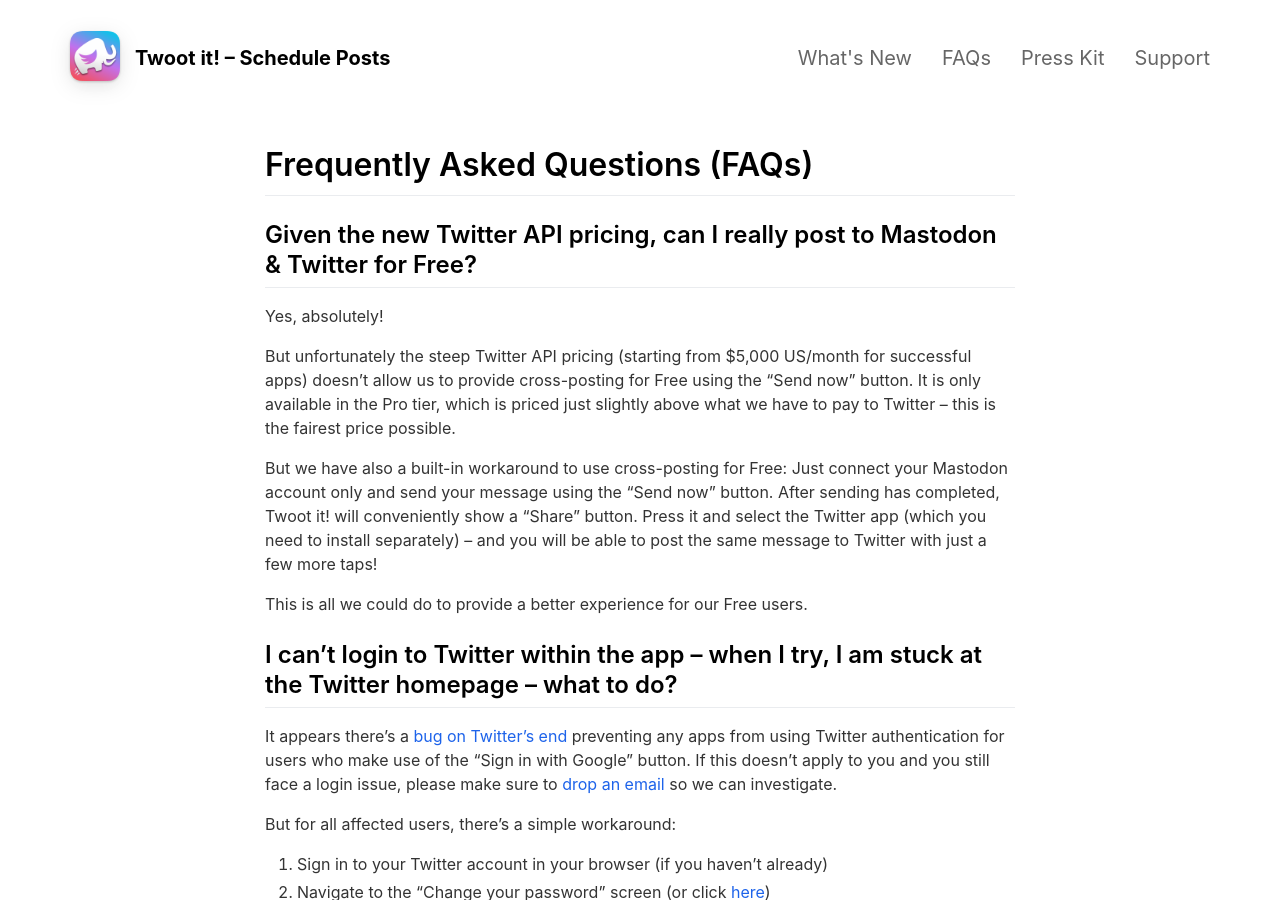
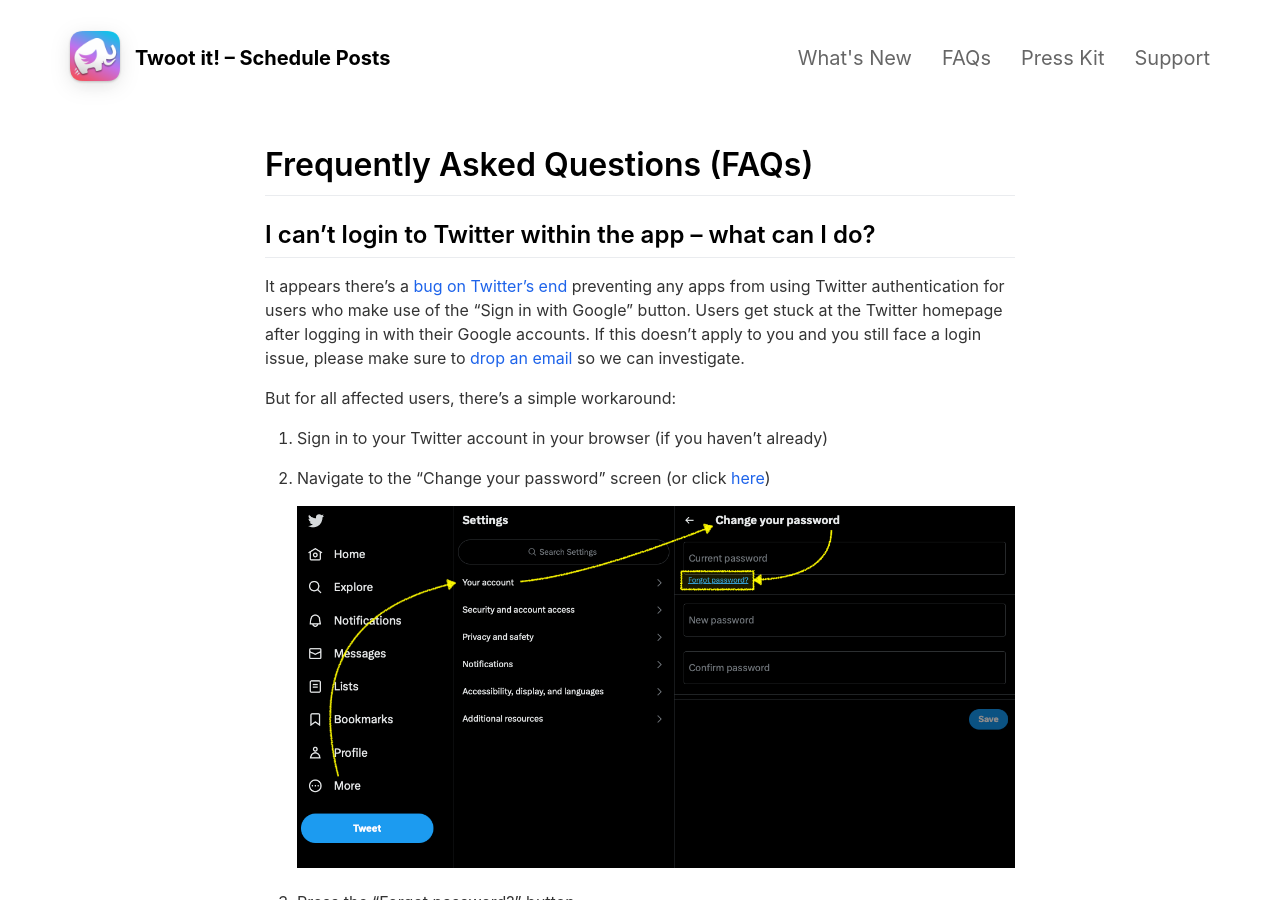
Before and after one commit to FlineDev/CrossCraft-LandingPage, a Jekyll site: the page built from _pages/faq.md, in a window 1280 px wide and 900 px high. Built offline with Jekyll 4.4.1, drawn with Linux system fonts in a browser that asks for light colours; nearby versions of some CDN libraries; some of the changed text lies outside the part shown.

Commit message:
Add images to the FAQ & change order of questions

```diff
--- a/_pages/faq.md
+++ b/_pages/faq.md
@@ -8,26 +8,36 @@ include_in_header: true
 # Frequently Asked Questions (FAQs)
 
 
-## Given the new Twitter API pricing, can I really post to Mastodon & Twitter for Free?
+## I can't login to Twitter within the app – what can I do?
 
-Yes, absolutely!
-
-But unfortunately the steep Twitter API pricing (starting from $5,000 US/month for successful apps) doesn't allow us to provide cross-posting for Free using the "Send now" button. It is only available in the Pro tier, which is priced just slightly above what we have to pay to Twitter – this is the fairest price possible.
-
-But we have also a built-in workaround to use cross-posting for Free: Just connect your Mastodon account only and send your message using the "Send now" button. After sending has completed, Twoot it! will conveniently show a "Share" button. Press it and select the Twitter app (which you need to install separately) – and you will be able to post the same message to Twitter with just a few more taps!
-
-This is all we could do to provide a better experience for our Free users.
-
-
-## I can't login to Twitter within the app – when I try, I am stuck at the Twitter homepage – what to do?
-
-It appears there's a [bug on Twitter's end](https://twittercommunity.com/t/twitter-oauth-v2-bug-when-user-use-sign-in-with-google-to-sign-in-to-twitter/169651/5) preventing any apps from using Twitter authentication for users who make use of the "Sign in with Google" button. If this doesn't apply to you and you still face a login issue, please make sure to [drop an email](mailto:twoot.it@fline.dev) so we can investigate.
+It appears there's a [bug on Twitter's end](https://twittercommunity.com/t/twitter-oauth-v2-bug-when-user-use-sign-in-with-google-to-sign-in-to-twitter/169651/5) preventing any apps from using Twitter authentication for users who make use of the "Sign in with Google" button. Users get stuck at the Twitter homepage after logging in with their Google accounts. If this doesn't apply to you and you still face a login issue, please make sure to [drop an email](mailto:twoot.it@fline.dev) so we can investigate.
 
 But for all affected users, there's a simple workaround:
 1. Sign in to your Twitter account in your browser (if you haven't already)
 2. Navigate to the "Change your password" screen (or click [here](https://twitter.com/settings/password))
+
+	![](/assets/faq/ForgotPassword.png)
+
 3. Press the "Forgot password?" button
+
+	![](/assets/faq/SendEmail.png)
+
 4. Follow the process which will verify you (e.g. with a verification code sent to your email address)
+
+	![](/assets/faq/Verification.png)
+
 5. Once verified, you will be asked to "Enter your new password"
 
+	![](/assets/faq/SetNewPassword.png)
+
 That's it, with a password set, you can now sign in to your account in Twoot it! with your Tweet handle & new password.
+
+
+## How can I cross-post to Mastodon & Twitter for Free?
+
+Unfortunately, due to the steep Twitter API pricing (starting from $5,000 US/month for successful apps) we can't provide direct cross-posting for Free using the "Send now" button. It is only available in the Pro tier, which is priced just slightly above what we have to pay to Twitter – this is the fairest price we can offer.
+
+But we have also a built-in workaround to use cross-posting for Free:
+Just connect your Mastodon account only and send your message using the "Send now" button. After sending has completed, Twoot it! will conveniently show a "Share" button. Press it and select the Twitter app (which you need to install separately) – and you will be able to post the same message to Twitter with just a few more taps!
+
+This is all we could do to provide a better experience for our Free users.
```
Also changed, not shown: assets/faq/ForgotPassword.png (added), assets/faq/SendEmail.png (added), assets/faq/SetNewPassword.png (added), assets/faq/Verification.png (added).
